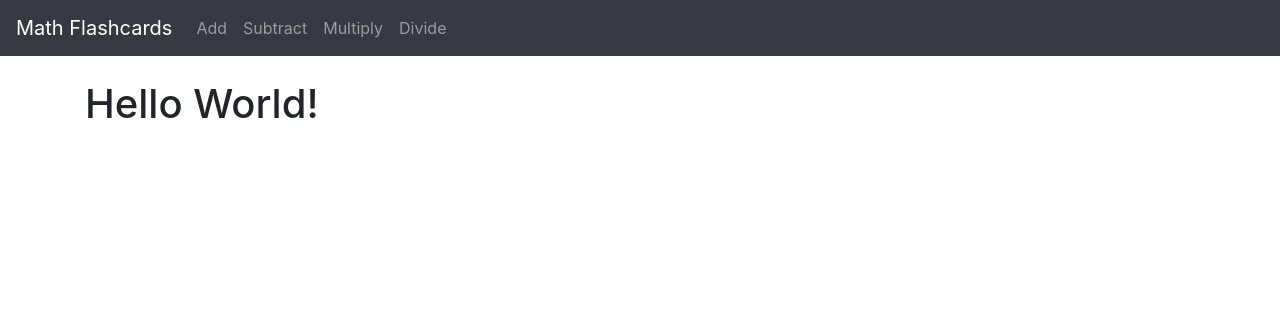
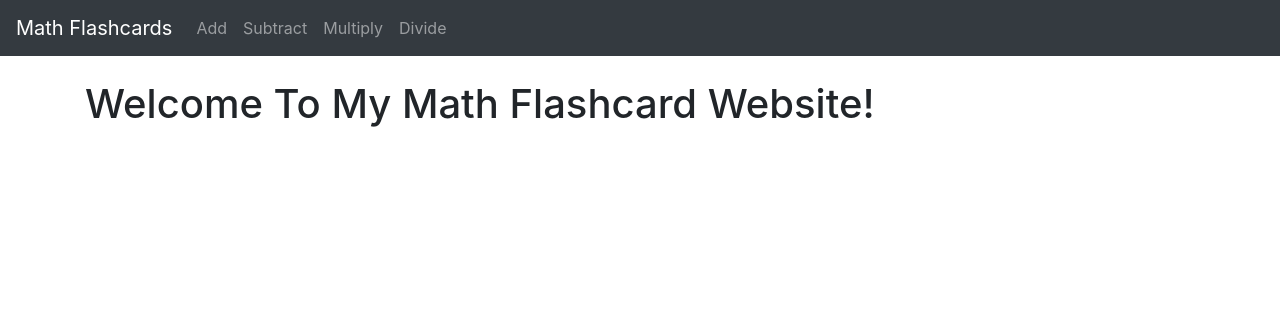
Before and after one commit to ericmoi03/django-flashcards, a Django app: page / in a window 1280 px wide. Shown: the top 316 px of the page. Run offline with Django 3.2, Linux system fonts and the light colour scheme.

Commit message:
tweaked home page

```diff
--- a/website/templates/home.html
+++ b/website/templates/home.html
@@ -2,7 +2,7 @@
 
 {% block 'content' %}
 
-    <h1>Hello World!</h1>
+    <h1>Welcome To My Math Flashcard Website!</h1>
 
 
 {% endblock %}
```
